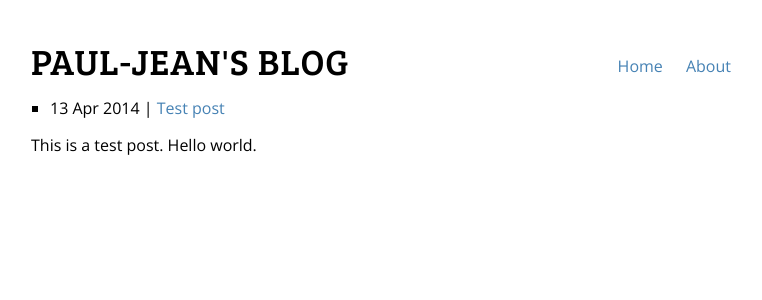
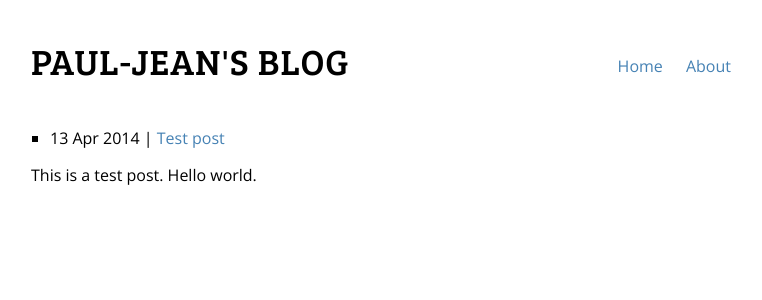
Before and after one commit to paul-jean/paul-jean.github.io, a Jekyll site: the page built from index.html, in a window 1280 px wide. Shown: the top 300 px of the page, without its empty margins (259-1021 px from the left). Built offline with Jekyll 4.4.1, drawn with Linux system fonts in a browser that asks for light colours.

Commit message:
Remove old blog main page. Tweak styles.

```diff
--- a/css/styles.css
+++ b/css/styles.css
@@ -29,6 +29,7 @@
 
 #nav {
   float: right;
+  padding-bottom: 40px;
 }
 
 #nav li {
```
Also changed, not shown: 1 other file.
